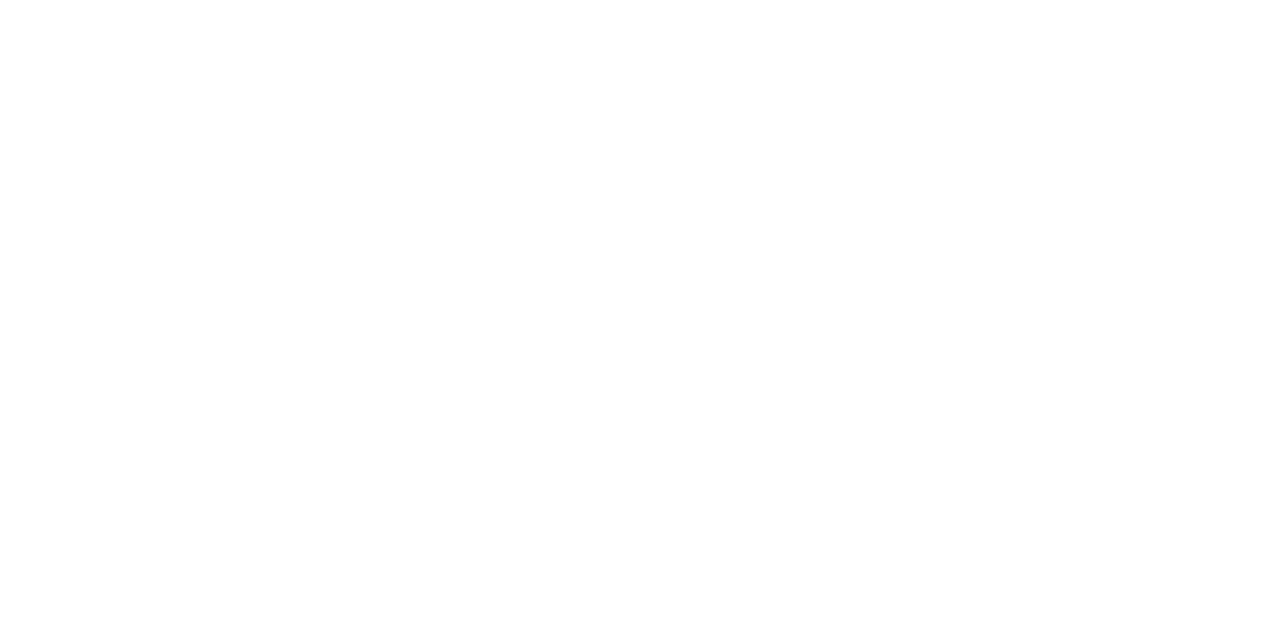
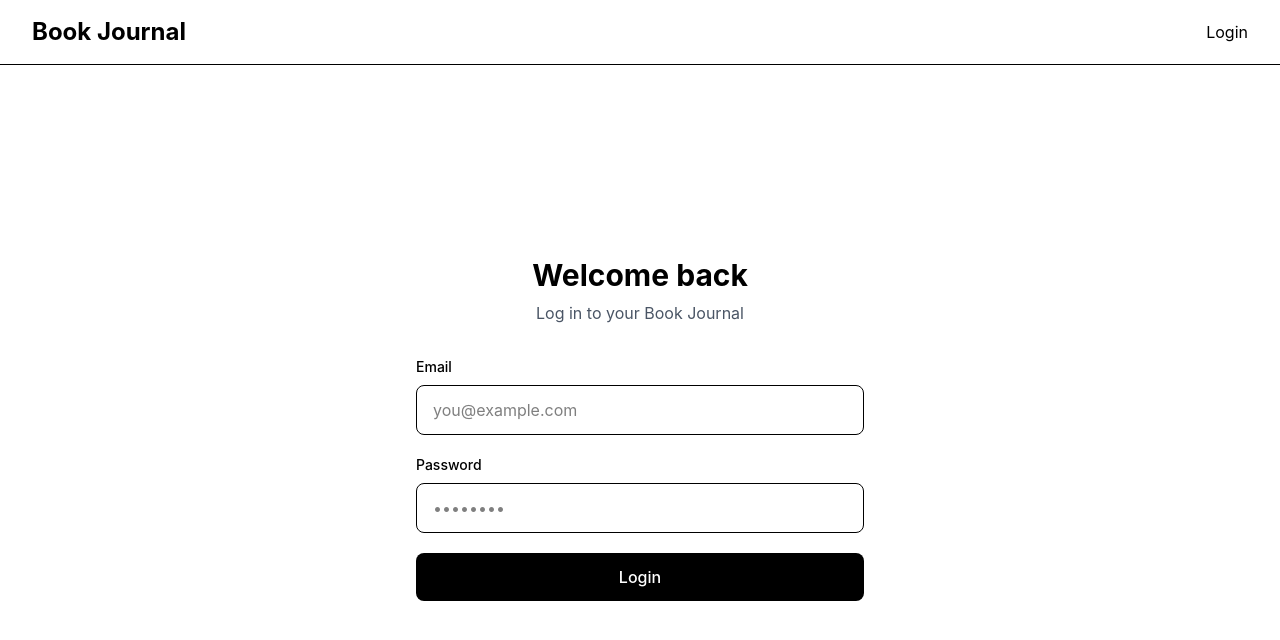
Before and after one commit to CharaSkr/Book-Journal, a React (Vite) app: page /login in a window 1280 px wide. Before the commit this address had no page. Shown: the top 640 px of the page. Built offline with nearby package versions, Linux system fonts and the light colour scheme.

Commit message:
login logic,protected routes

```diff
--- a/package.json
+++ b/package.json
@@ -14,7 +14,8 @@
     "react": "^19.2.8",
     "react-dom": "^19.2.8",
     "react-router-dom": "^7.18.3",
-    "tailwindcss": "^4.3.3"
+    "tailwindcss": "^4.3.3",
+    "zustand": "^5.0.15"
   },
   "devDependencies": {
     "@eslint/js": "^10.0.1",
--- a/src/App.jsx
+++ b/src/App.jsx
@@ -5,6 +5,7 @@ import LandingPage from './pages/LandingPage'
 import Dashboard from './pages/Dashboard'
 import Books from './pages/Books'
 import Statistics from './pages/Statistics'
+import Login from './pages/Login'
 
 function App() {
   return (
@@ -14,6 +15,7 @@ function App() {
         <Route path="dashboard" element={<Dashboard />} />
         <Route path="books" element={<Books />} />
         <Route path="statistics" element={<Statistics />} />
+        <Route path="login" element={<Login />} />
       </Route>
     </Routes>
   )
--- a/src/components/NavBar.jsx
+++ b/src/components/NavBar.jsx
@@ -1,14 +1,18 @@
-import { Link } from 'react-router-dom'
+import { Link } from "react-router-dom";
+import useAuthStore from "../stores/authStore";
 
 function NavBar() {
+  const isLoggedIn = useAuthStore((state) => state.isLoggedIn);
+  const logout = useAuthStore((state) => state.logout);
+
   return (
     <div className="flex items-center justify-between px-8 py-4 border-b">
-      <h1 className="text-2xl font-bold">
-        Book Journal
-      </h1>
+      <h1 className="text-2xl font-bold">Book Journal</h1>
 
       <nav>
         <ul className="flex gap-6">
+          {isLoggedIn ? (
+            <>
               <li>
                 <Link to="/dashboard">Dashboard</Link>
               </li>
@@ -20,10 +24,20 @@ function NavBar() {
               <li>
                 <Link to="/statistics">Statistics</Link>
               </li>
+
+              <li>
+                <button onClick={logout}>Logout</button>
+              </li>
+            </>
+          ) : (
+            <li>
+              <Link to="/login">Login</Link>
+            </li>
+          )}
         </ul>
       </nav>
     </div>
-  )
+  );
 }
 
-export default NavBar
+export default NavBar;
--- /dev/null
+++ b/src/components/ProtectedRoute.jsx
@@ -0,0 +1,14 @@
+import { Navigate, Outlet } from "react-router-dom";
+import useAuthStore from "../stores/authStore";
+
+function ProtectedRoute() {
+  const isLoggedIn = useAuthStore((state) => state.isLoggedIn);
+
+  if (!isLoggedIn) {
+    return <Navigate to="/login" replace />;
+  }
+
+  return <Outlet />;
+}
+
+export default ProtectedRoute;
--- /dev/null
+++ b/src/pages/Login.jsx
@@ -0,0 +1,72 @@
+import { useState } from "react";
+import { useNavigate } from "react-router-dom";
+import useAuthStore from "../stores/authStore";
+
+function Login() {
+  const [email, setEmail] = useState("");
+  const [password, setPassword] = useState("");
+  const [error, setError] = useState("");
+  const login = useAuthStore((state) => state.login);
+
+  const navigate = useNavigate();
+
+  const handleSubmit = (event) => {
+    event.preventDefault();
+
+    if (email === "admin@bookjournal.com" && password === "123456") {
+      login();
+      navigate("/dashboard");
+    } else {
+      setError("Invalid email or password");
+    }
+  };
+
+  return (
+    <main className="min-h-[calc(100vh-73px)] flex items-center justify-center px-6">
+      <div className="w-full max-w-md">
+        <h1 className="text-3xl font-bold text-center mb-2">Welcome back</h1>
+
+        <p className="text-gray-600 text-center mb-8">
+          Log in to your Book Journal
+        </p>
+
+        {error && <p className="text-red-600 text-sm mb-4">{error}</p>}
+
+        <form onSubmit={handleSubmit} className="space-y-5">
+          <div>
+            <label className="block text-sm font-medium mb-2">Email</label>
+
+            <input
+              type="email"
+              value={email}
+              onChange={(event) => setEmail(event.target.value)}
+              className="w-full border rounded-lg px-4 py-3"
+              placeholder="you@example.com"
+            />
+          </div>
+
+          <div>
+            <label className="block text-sm font-medium mb-2">Password</label>
+
+            <input
+              type="password"
+              value={password}
+              onChange={(event) => setPassword(event.target.value)}
+              className="w-full border rounded-lg px-4 py-3"
+              placeholder="••••••••"
+            />
+          </div>
+
+          <button
+            type="submit"
+            className="w-full bg-black text-white py-3 rounded-lg font-medium hover:bg-gray-800"
+          >
+            Login
+          </button>
+        </form>
+      </div>
+    </main>
+  );
+}
+
+export default Login;
--- /dev/null
+++ b/src/stores/authStore.js
@@ -0,0 +1,12 @@
+import { create } from "zustand";
+
+const useAuthStore = create((set) => ({
+  isLoggedIn: false,
+
+   login: () => set({ isLoggedIn: true }),
+
+
+   logout: () => set({ isLoggedIn: false }),
+}));
+
+export default useAuthStore;
```
Also changed, not shown: 1 other file (tests, documents, lock files or other folders). Lines whose indentation alone changed are shown as unchanged.
